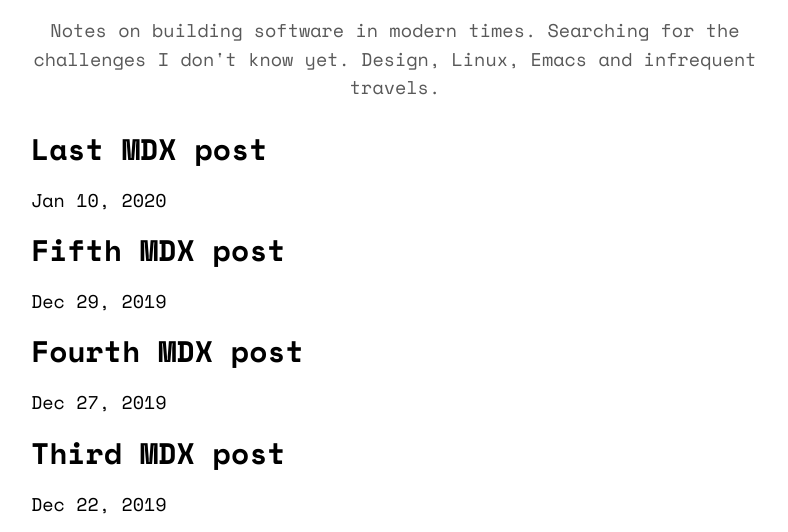
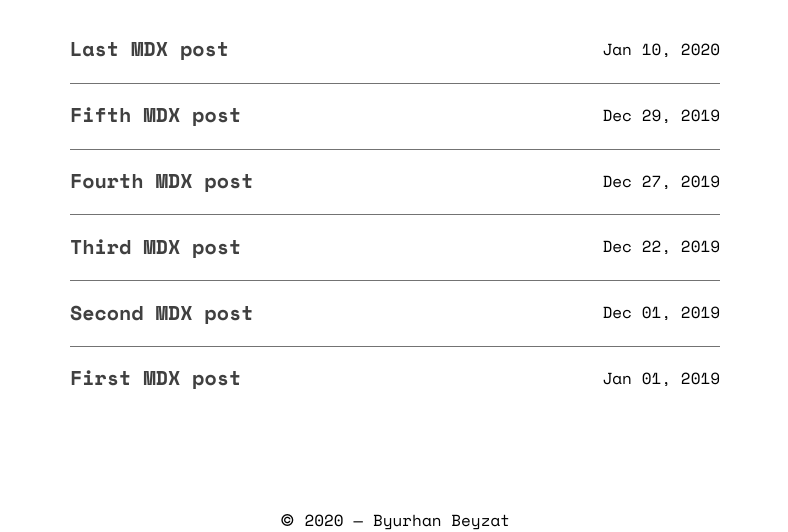
Before and after one commit to byurhannurula/byurhannurula-com, a Gatsby site: page /blog in a window 1280 px wide. Shown: the part 273-805 px from the top of the page, without its empty margins (245-1033 px from the left). Built offline with nearby package versions, Linux system fonts and the light colour scheme; Gatsby itself is replaced by a stand-in of ours; some packages are replaced by stand-ins of ours.

Commit message:
Update blog page..

```diff
--- /dev/null
+++ b/src/components/common/PostCards/index.jsx
@@ -0,0 +1,16 @@
+import React from 'react'
+
+import { LinkWrapper, PostTitle, PostInfo } from './styles'
+
+const PostLink = ({ data }) => {
+  const post = data.node
+
+  return (
+    <LinkWrapper to={post.fields.path}>
+      <PostTitle>{post.frontmatter.title}</PostTitle>
+      <PostInfo>{post.frontmatter.date}</PostInfo>
+    </LinkWrapper>
+  )
+}
+
+export { PostLink }
--- /dev/null
+++ b/src/components/common/PostCards/styles.js
@@ -0,0 +1,31 @@
+import styled from 'styled-components'
+import { Link } from 'gatsby'
+
+export const LinkWrapper = styled(Link)`
+  display: flex;
+  align-items: center;
+  flex-wrap: wrap;
+  justify-content: space-between;
+  padding-top: var(--space-xs);
+  padding-bottom: var(--space-xs);
+
+  &:not(:last-child) {
+    border-bottom: 1px solid var(--gray);
+  }
+`
+
+export const PostTitle = styled.h4`
+  font-size: 20px;
+  color: var(--gray-darker);
+  transition: color 200ms ease-in;
+
+  &:hover {
+    color: var(--dark);
+  }
+`
+
+export const PostInfo = styled.p`
+  margin-top: 0;
+  margin-bottom: 0;
+  font-size: 16px;
+`
--- a/src/components/common/index.js
+++ b/src/components/common/index.js
@@ -4,3 +4,4 @@ export * from './List'
 export * from './Container'
 export * from './Typography'
 export * from './ContactForm'
+export * from './PostCards'
--- a/src/pages/blog.js
+++ b/src/pages/blog.js
@@ -1,32 +1,23 @@
 import React from 'react'
-import { Link, graphql } from 'gatsby'
+import { graphql } from 'gatsby'
+import styled from 'styled-components'
 
 import Layout from 'components/layout'
-import { Title, Text } from 'components/common'
+import { Title, PostLink } from 'components/common'
 
 const IndexPage = ({ data }) => {
   const { edges: posts } = data.allMdx
 
   return (
     <Layout>
-      <div style={{ textAlign: 'center' }}>
-        <Title>Recently Posted</Title>
-        <Text>
-          Notes on building software in modern times. Searching for the
-          challenges I don&apos;t know yet. Design, Linux, Emacs and infrequent
-          travels.
-        </Text>
-      </div>
-      <ul>
-        {posts.map(({ node: post }) => (
-          <li key={post.id}>
-            <Link to={post.fields.path}>
-              <h3>{post.frontmatter.title}</h3>
-              <p>{post.frontmatter.date}</p>
-            </Link>
-          </li>
-        ))}
-      </ul>
+      <Title style={{ textAlign: 'center' }}>Recent Posts</Title>
+      <CardContainer>
+        {posts ? (
+          posts.map(post => <PostLink data={post} key={post.node.id} />)
+        ) : (
+          <p>No posts yet.</p>
+        )}
+      </CardContainer>
     </Layout>
   )
 }
@@ -38,6 +29,7 @@ export const pageQuery = graphql`
     allMdx(sort: { fields: frontmatter___date, order: DESC }) {
       edges {
         node {
+          id
           fields {
             path
           }
@@ -45,9 +37,18 @@ export const pageQuery = graphql`
             date(formatString: "MMM DD, YYYY")
             title
             excerpt
+            thumbnail
           }
         }
       }
     }
   }
 `
+
+const CardContainer = styled.div`
+  display: flex;
+  margin-left: auto;
+  margin-right: auto;
+  flex-direction: column;
+  max-width: 650px;
+`
```
